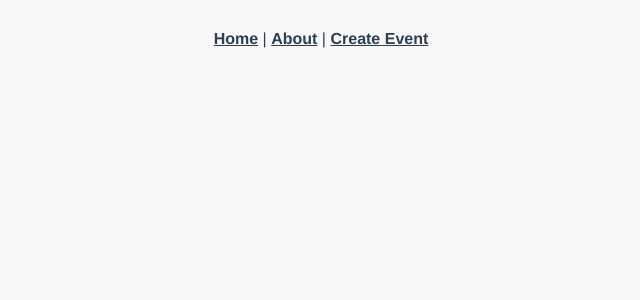
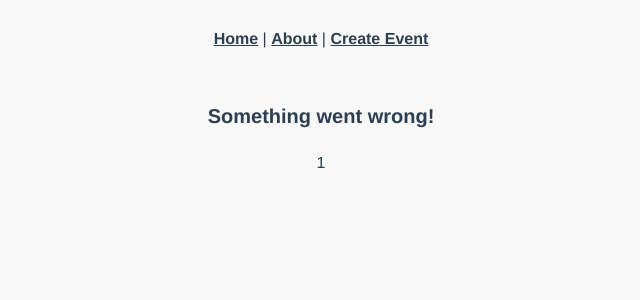
Before and after one commit to SuhelMakkad/vue-events-ui, a Vue app: page /error/1 in a window 1280 px wide. Shown: the top 300 px of the page, without its empty margins (319-959 px from the left). Built offline with nearby package versions, Linux system fonts and the light colour scheme.

Commit message:
added error page

```diff
--- a/src/router/index.js
+++ b/src/router/index.js
@@ -3,6 +3,7 @@ import EventList from "@/views/EventList.vue";
 import EventDetails from "@/views/EventDetails.vue";
 import EventCreate from "@/views/EventCreate.vue";
 import AboutView from "@/views/AboutView.vue";
+import ErrorDisplay from "@/views/ErrorDisplay.vue";
 
 const routes = [
   {
@@ -26,6 +27,12 @@ const routes = [
     name: "AboutView",
     component: AboutView,
   },
+  {
+    path: "/error/:error",
+    name: "ErrorDisplay",
+    props: true,
+    component: ErrorDisplay,
+  },
 ];
 
 const router = createRouter({
--- /dev/null
+++ b/src/views/ErrorDisplay.vue
@@ -0,0 +1,13 @@
+<template>
+  <h4>Something went wrong!</h4>
+  <p>{{ error }}</p>
+</template>
+
+<script setup>
+defineProps({
+  error: {
+    type: String,
+    required: true,
+  },
+});
+</script>
--- a/src/views/EventCreate.vue
+++ b/src/views/EventCreate.vue
@@ -71,7 +71,8 @@ export default {
         organizer: store.state.user,
       };
 
-      await store.dispatch("createEvent", newEvent);
+      await store.dispatch("createEvent", newEvent)
+
       router.push({
         name: "EventDetails",
         params: {
```
